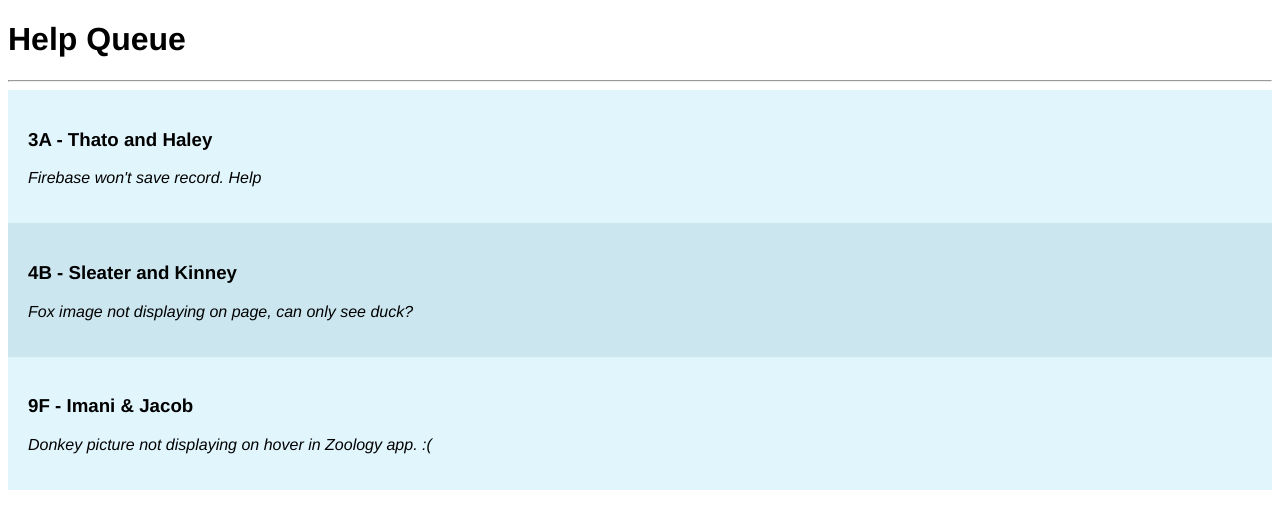
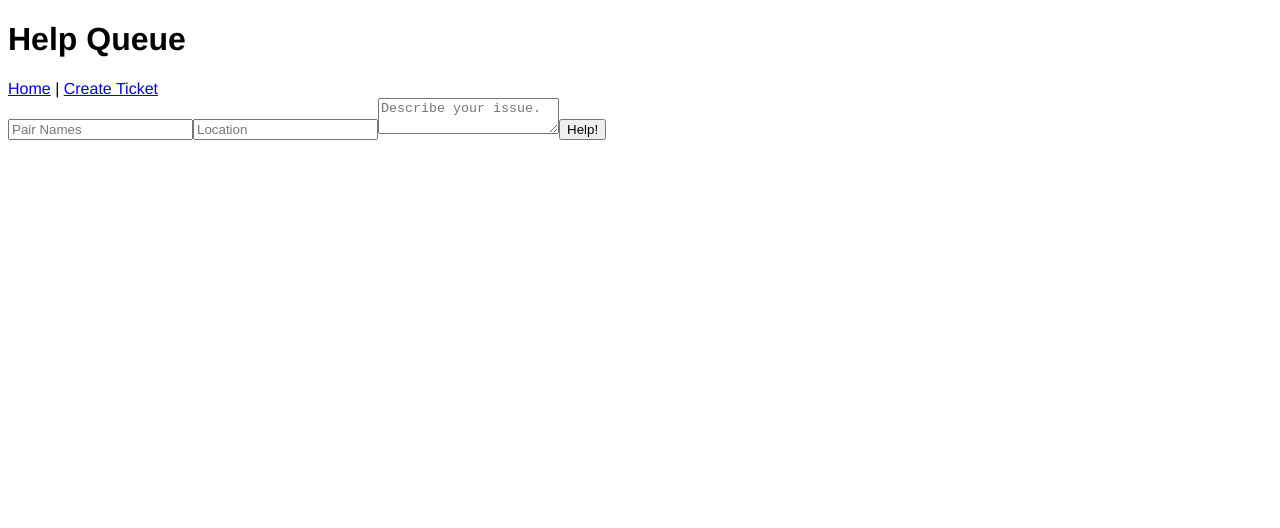
Before and after one commit to vdempsey/React-Help-Q, a React app: page /#/newticket in a window 1280 px wide. Shown: the top 528 px of the page. Built offline with nearby package versions, Linux system fonts and the light colour scheme.

Commit message:
Add React-Router

```diff
--- a/package.json
+++ b/package.json
@@ -23,6 +23,7 @@
     "prop-types": "^15.5.10",
     "react": "^15.5.4",
     "react-dom": "^15.5.4",
+    "react-router-dom": "^4.0.0",
     "styled-jsx": "^2.2.7"
   },
   "devDependencies": {
--- a/src/components/App.jsx
+++ b/src/components/App.jsx
@@ -1,6 +1,8 @@
 import React from 'react';
+import { Switch, Route } from 'react-router-dom';
 import Header from './Header';
 import TicketList from './TicketList';
+import NewTicketForm from './NewTicketForm';
 
 function App(){
   return (
@@ -12,7 +14,11 @@
       `}
       </style>
       <Header/>
-      <TicketList/>
+      <Switch>
+        <Route exact path='/' component={TicketList} />
+        <Route path='/newticket' component={NewTicketForm} />
+      </Switch>
+
     </div>
   );
 }
--- a/src/components/Header.jsx
+++ b/src/components/Header.jsx
@@ -1,8 +1,12 @@
 import React from 'react';
+import { Link } from 'react-router-dom';
 
 function Header(){
   return (
-    <h1>Help Queue</h1>
+    <div>
+      <h1>Help Queue</h1>
+      <Link to ='/'>Home</Link> | <Link to='/newticket'>Create Ticket</Link>
+    </div>
   );
 }
 
--- /dev/null
+++ b/src/components/NewTicketForm.jsx
@@ -0,0 +1,16 @@
+import React from 'react';
+
+function NewTicketForm() {
+  return (
+    <div>
+      <form>
+        <input type='text' id='names' placeholder='Pair Names' />
+        <input type='text' id='location' placeholder='Location' />
+        <textarea id='issue' placeholder='Describe your issue.' />
+        <button type='submit'>Help!</button>
+      </form>
+    </div>
+  );
+}
+
+export default NewTicketForm;
--- a/src/index.jsx
+++ b/src/index.jsx
@@ -1,12 +1,15 @@
 import React from 'react';
 import ReactDOM from 'react-dom';
+import { HashRouter } from 'react-router-dom';
 import App from './components/App';
 import { AppContainer } from 'react-hot-loader';
 
 const render = (Component) => {
   ReactDOM.render(
     <AppContainer>
-      <Component/>
+      <HashRouter>
+        <Component/>
+      </HashRouter>
     </AppContainer>,
     document.getElementById('react-app-root')
   );
```
Also changed, not shown: 1 other file (tests, documents, lock files or other folders).
